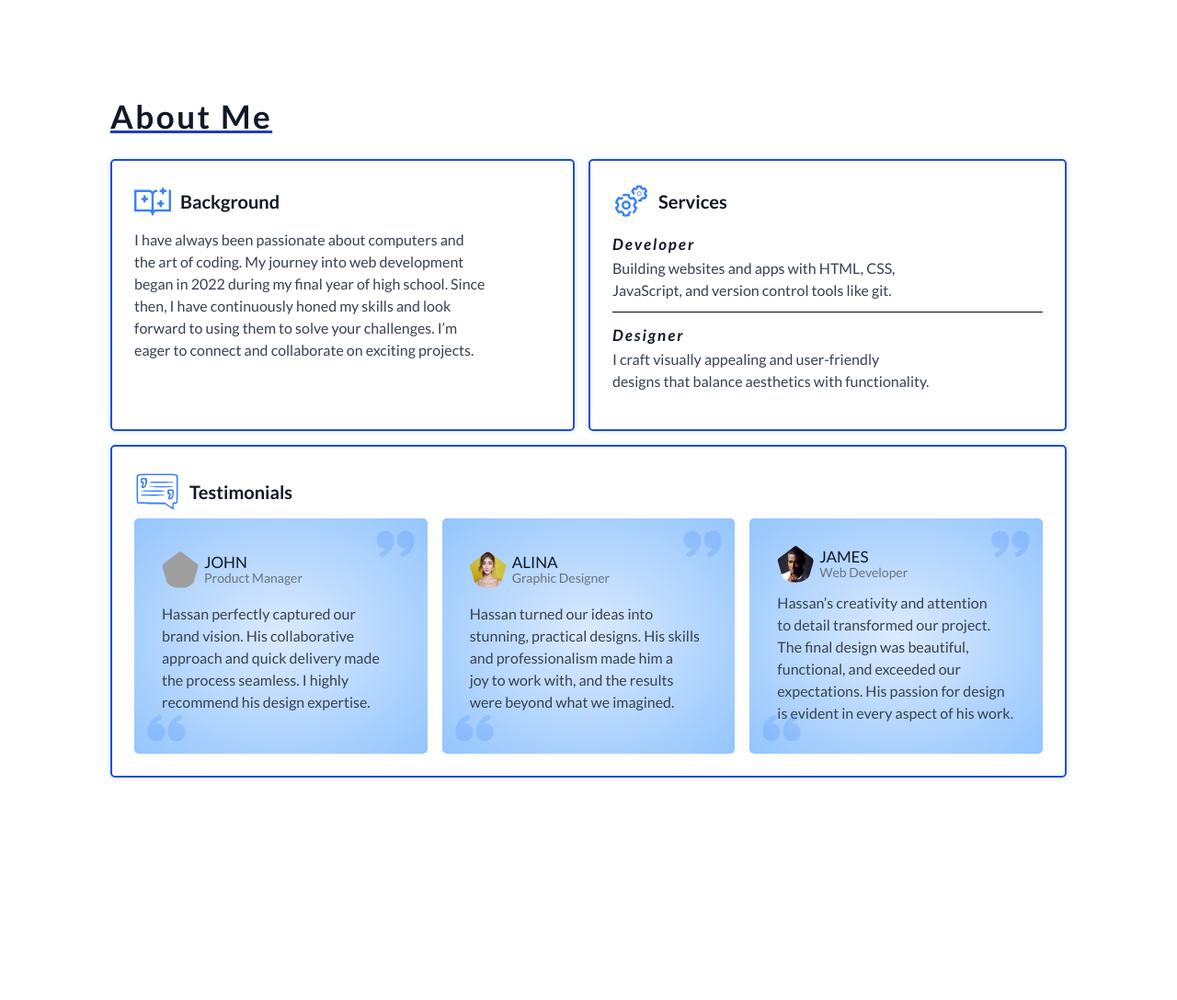
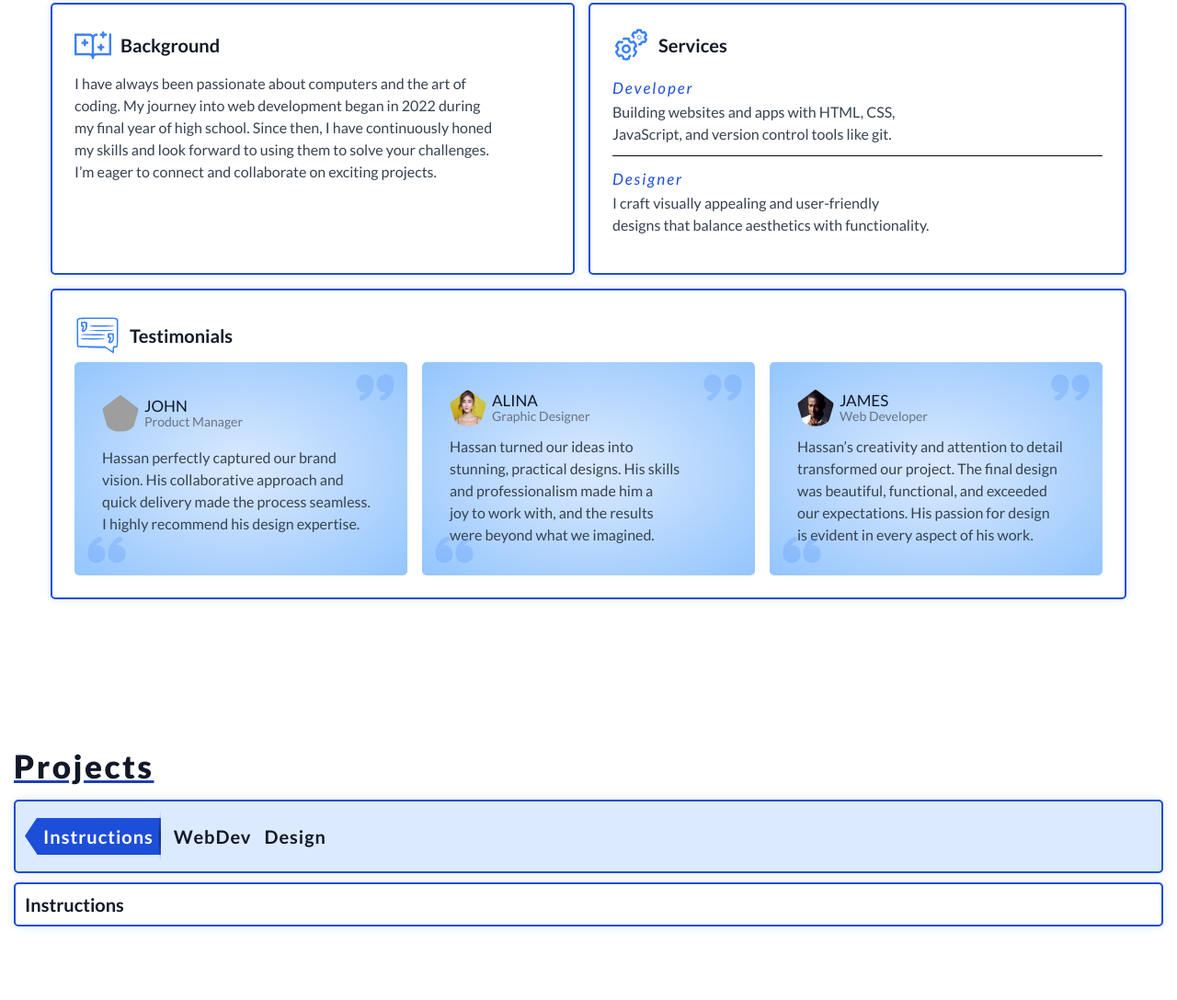
Before and after one commit to XasanMahadCusmaan1/my_portfolio, a website: page index.html in a window 1280 px wide. Shown: the part 1209-2297 px from the top of the page at 92% size. Before the commit the page ends 2114 px from the top, so only its background shows below. Drawn offline with nearby package versions, Linux system fonts and the light colour scheme; files that its build step writes are made by us from their sources; grey boxes are pictures that could not be loaded.

Commit message:
start projects section/page

```diff
--- a/index.html
+++ b/index.html
@@ -37,7 +37,7 @@
                 <ul>
                     <li><a href="#"><span>01</span>Overview</a></li>
                     <li><a href="#about"><span>02</span>About</a></li>
-                    <li><a href="#"><span>03</span>Projects</a></li>
+                    <li><a href="#projects"><span>03</span>Projects</a></li>
                     <li><a href="#"><span>04</span>Contact</a></li>
                 </ul>
             </nav>
@@ -196,6 +196,29 @@
         </div>
     </section>
     <!-- ABOUT SECTION ENDS HERE -->
+
+    <!-- PROJECTS SECTION STARTS HERE -->
+    <section id="projects">
+        <div class="projects__container">
+            <h2>Projects</h2>
+            <div class="projects__container--showcase">
+                <div class="projects__sidebar">
+                    <ul>
+                        <li class="active__tab">Instructions</li>
+                        <li>WebDev</li>
+                        <li>Design</li>
+                    </ul>
+                </div>
+                <div class="projects__showcase">
+                    <div class="projects__showcase--instructions">
+                        <h3>Instructions</h3>
+                    </div>
+                    <div class="projects__showcase--webdev"></div>
+                    <div class="projects__showcase--desing"></div>
+                </div>
+            </div>
+        </div>
+    </section>
 </body>
 
 </html>
--- a/sass/abstracts/_mixins.scss
+++ b/sass/abstracts/_mixins.scss
@@ -2,10 +2,16 @@
 @use "../abstracts/functions" as *;
 
 //FLEXBOX LAYOUT
-@mixin flexboxLayout($justify: flex-start, $align: stretch, $gap: 0) {
+@mixin flexboxLayout(
+  $justify: flex-start,
+  $align: stretch,
+  $gap: 0,
+  $direction: row
+) {
   display: flex;
   align-items: $align;
   justify-content: $justify;
+  flex-direction: $direction;
   gap: $gap;
 }
 
@@ -44,12 +50,19 @@
 //GENERAL SYLES FOR SECTIONS
 @mixin GSsectionsMobile {
   width: 100%;
-  padding: toRem(100) toRem(30) toRem(100) toRem(30);
+  padding: toRem(50) toRem(15) toRem(80) toRem(15);
 }
 
 @mixin GSsectionDesktop {
   width: 100%;
   max-width: 1200px;
   margin: 0 auto;
-  padding: toRem(0) toRem(80) toRem(100) toRem(80);
+  padding: toRem(0) toRem(15) toRem(100) toRem(15);
 }
+
+@mixin GSboxes($padding: 10, $radius: toRem(5)) {
+  border: 2px solid blue-pallete(700);
+  padding: spacing(10);
+  border-radius: toRem(5);
+  box-shadow: toRem(0) toRem(0) toRem(10) blue-pallete(100);
+}
--- a/sass/base/_base.scss
+++ b/sass/base/_base.scss
@@ -66,9 +66,9 @@ strong {
   color: gray-pallete(900);
 }
 
-section {
-  max-height: 100vh;
-}
+// section {
+//   max-height: 100vh;
+// }
 
 p {
   @include mix.GSParagraphs;
@@ -77,7 +77,9 @@ p {
 h2 {
   letter-spacing: toRem(2.5);
   font-size: toRem(35);
-  font-weight: var.$font-semi-bold;
+  font-weight: var.$font-extra-bold;
+  text-decoration: blue-pallete(800) underline;
+  margin-block-end: spacing(8);
 }
 
 h3 {
--- a/sass/base/_typography.scss
+++ b/sass/base/_typography.scss
@@ -47,7 +47,7 @@ nav {
 //heading for the main section
 .main__heading {
   font-size: toRem(46);
-  font-weight: var.$font-medium;
+  font-weight: var.$font-regular;
   text-align: center;
   text-wrap: balance;
   color: inherit;
@@ -118,7 +118,6 @@ nav {
 #slider__section {
   h2 {
     text-align: center;
-    text-decoration: blue-pallete(800) underline;
   }
   p {
     @include mix.GSParagraphs($block-space: spacing(10));
@@ -148,3 +147,49 @@ nav {
     font-style: italic;
   }
 }
+
+//projects typography
+.projects__sidebar {
+  ul {
+    @include mix.flexboxLayout(flex-start, center, spacing(7));
+
+    li {
+      font-size: toRem(20);
+      font-weight: var.$font-bold;
+      cursor: pointer;
+      letter-spacing: 1px;
+
+      &:hover {
+        color: blue-pallete(700);
+      }
+    }
+
+    .active__tab {
+      background-color: blue-pallete(700);
+      padding: spacing(3);
+      color: var.$white;
+
+      --r: 1rem; /* control the cutout */
+
+      border-block: 0.5rem solid #0000;
+      padding-inline: calc(var(--r) + 0.25rem) 0.5rem;
+      line-height: 1.4;
+      clip-path: polygon(
+        0 0,
+        100% 0,
+        100% 100%,
+        0 100%,
+        var(--r) calc(100% - 0.25rem),
+        0 50%,
+        var(--r) 0.25rem
+      );
+      background: radial-gradient(0.2rem 50% at right, #000a, #0000) border-box,
+        blue-pallete(700) padding-box; /* the color  */
+      width: fit-content;
+
+      &:hover{
+        color: var.$white;
+      }
+    }
+  }
+}
--- a/sass/components/_infinite-scoll.scss
+++ b/sass/components/_infinite-scoll.scss
@@ -23,8 +23,8 @@
 
   .slider__container {
     @media (min-width: 898px) {
-      width: 100%;
       @include mix.GSsectionDesktop;
+      padding: 0;
     }
   }
 }
--- a/sass/layout/_header.scss
+++ b/sass/layout/_header.scss
@@ -16,18 +16,15 @@ header {
     width: 100%;
     height: toRem(80);
     padding: toRem(15) toRem(15);
-    padding-block-end: toRem(60);
     overflow: clip;
     transition: height 0.7s ease-in-out;
     background-image: radial-gradient(blue-pallete(100), blue-pallete(300));
 
     //Tablet Styles
     @media (min-width: 898px) {
-      width: 100%;
-      max-width: 1200px;
-      margin: 0 auto;
+      @include mix.GSsectionDesktop;
       @include mix.flexboxLayout(space-between, center);
-      padding-block-end: toRem(15);
+      padding-block-end: toRem(10);
       transition: none;
     }
   }
@@ -139,7 +136,7 @@ main {
     @media (min-width: 898px) {
       @include grid.grid2Clayout(toRem(0), column);
       @include mix.GSsectionDesktop;
-      padding: toRem(100) toRem(80) toRem(100) toRem(80);
+      padding: toRem(100) toRem(15) toRem(100) toRem(15);
     }
   }
 
--- a/sass/pages/_about.scss
+++ b/sass/pages/_about.scss
@@ -4,16 +4,6 @@
 
 #about {
   @include mix.GSsectionsMobile;
-
-  h2 {
-    padding-block-end: spacing(8);
-    text-decoration: blue-pallete(800) underline;
-
-    //Tablet Styles
-    @media (min-width: 898px) {
-      padding-block-end: spacing(8);
-    }
-  }
 
   //Tablet Styles
   @media (min-width: 898px) {
@@ -55,10 +45,7 @@
   gap: toRem(15);
 
   & > .about__childs {
-    border: toRem(2) solid blue-pallete(700);
-    border-radius: toRem(5);
-    padding: spacing(10);
-    box-shadow: toRem(0) toRem(0) toRem(10) blue-pallete(100);
+    @include mix.GSboxes;
   }
 
   .about__childs:nth-child(1) {
@@ -120,15 +107,20 @@
     //SERVICES CONTENT STYLES
     &--content {
       margin-block-start: spacing(8);
-      @include mix.flexboxLayout($align: flex-start, $gap: spacing(5));
+      @include mix.flexboxLayout(
+        $align: flex-start,
+        $gap: spacing(5),
+        $direction: column
+      );
       position: relative;
 
       .dev__content {
         span {
           font-size: toRem(17);
           letter-spacing: toRem(2);
-          font-weight: var.$font-semi-bold;
+          font-weight: var.$font-regular;
           font-style: italic;
+          color: blue-pallete(700);
         }
       }
 
@@ -136,8 +128,9 @@
         span {
           font-size: toRem(17);
           letter-spacing: toRem(2);
-          font-weight: var.$font-semi-bold;
+          font-weight: var.$font-regular;
           font-style: italic;
+          color: blue-pallete(700);
         }
       }
       // LINE BETWEEN SERVICE
--- a/sass/pages/_index.scss
+++ b/sass/pages/_index.scss
@@ -1 +1,2 @@
 @forward "./about";
+@forward "./projects"
--- /dev/null
+++ b/sass/pages/_projects.scss
@@ -0,0 +1,26 @@
+@use "../abstracts/mixins" as mix;
+@use "../abstracts/functions" as *;
+@use "../abstracts/variables" as var;
+
+#projects {
+  @include mix.GSsectionsMobile;
+}
+
+.projects__container {
+  &--showcase {
+    @include mix.flexboxLayout(space-between, center, spacing(5), column);
+  }
+}
+
+.projects__sidebar {
+  width: 100%;
+  @include mix.GSboxes;
+  padding: spacing(5);
+  background-color: blue-pallete(100);
+}
+.projects__showcase {
+  width: 100%;
+  @include mix.GSboxes;
+  padding: spacing(5);
+
+}
```
